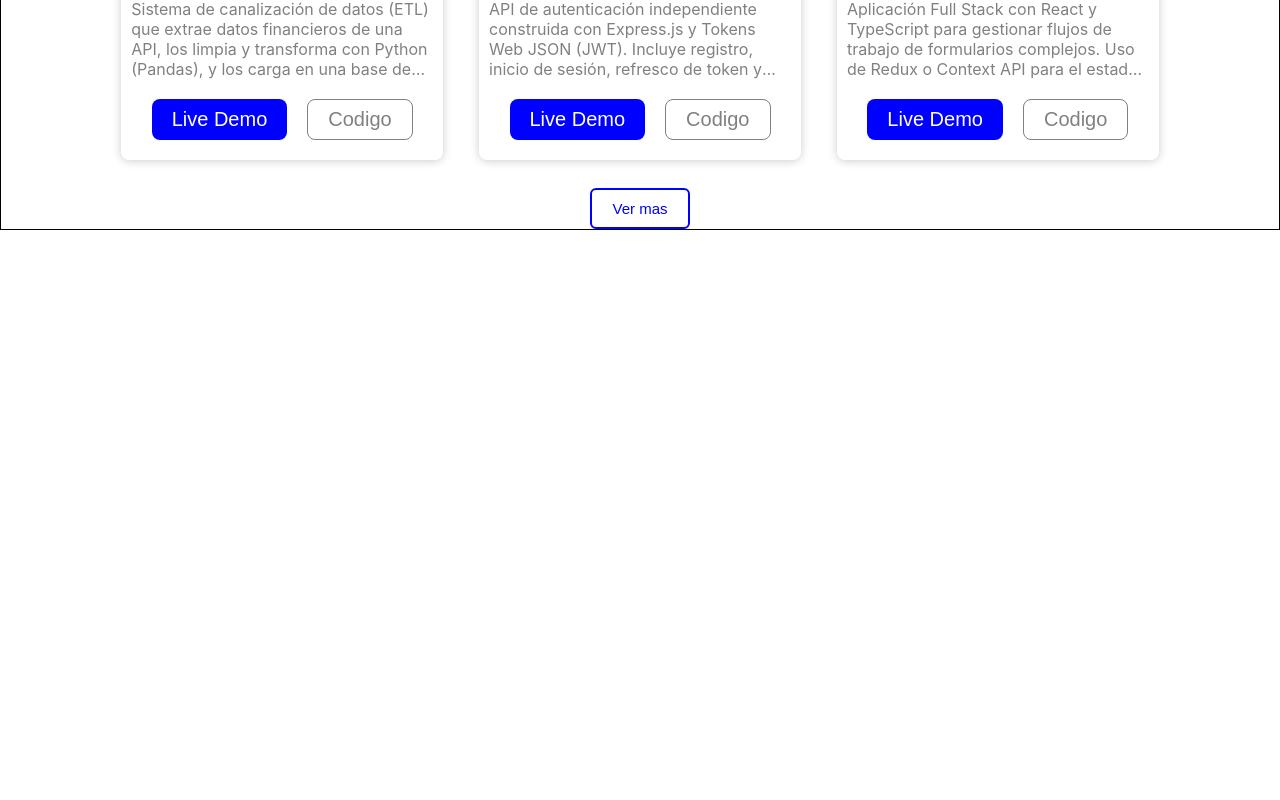
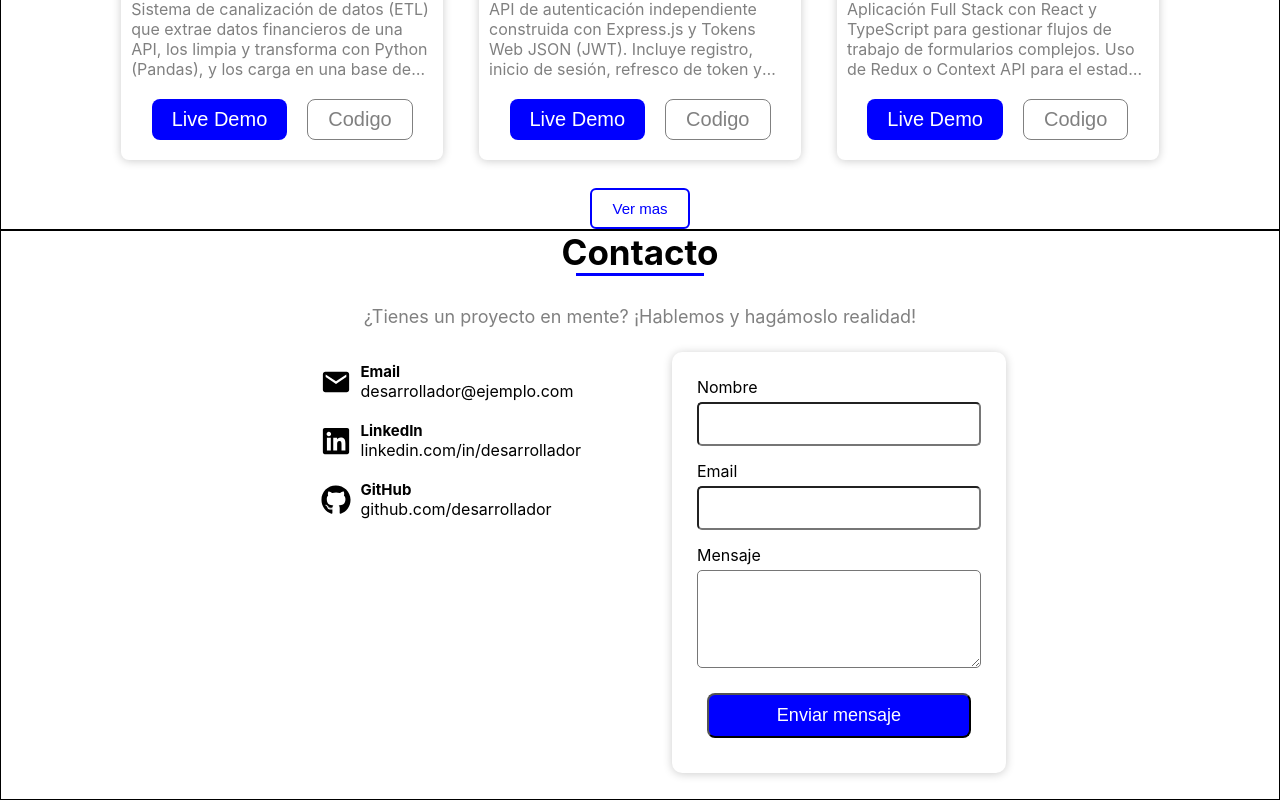
Before and after one commit to Loleao/portfolio, a React (Create React App) app: page / in a window 1280 px wide. Shown: the part 2717-3517 px from the top of the page. Before the commit the page ends 2947 px from the top, so only its background shows below. Built offline with nearby package versions, Linux system fonts and the light colour scheme.

Commit message:
feat: Added contact section in App.js

```diff
--- a/src/App.js
+++ b/src/App.js
@@ -1,6 +1,7 @@
 import './App.css';
 import { Navbar } from './components/navbar/Navbar';
 import { About } from './sections/about/About';
+import { Contact } from './sections/contact/Contact';
 import { Hero } from './sections/hero/Hero';
 import { Projects } from './sections/projects/Projects';
 import { Skills } from './sections/skills/Skills';
@@ -22,6 +23,9 @@ function App() {
         <section>
           <Projects/>
         </section>
+        <section>
+          <Contact/>
+        </section>
       </main>
     </div>
   );
```
